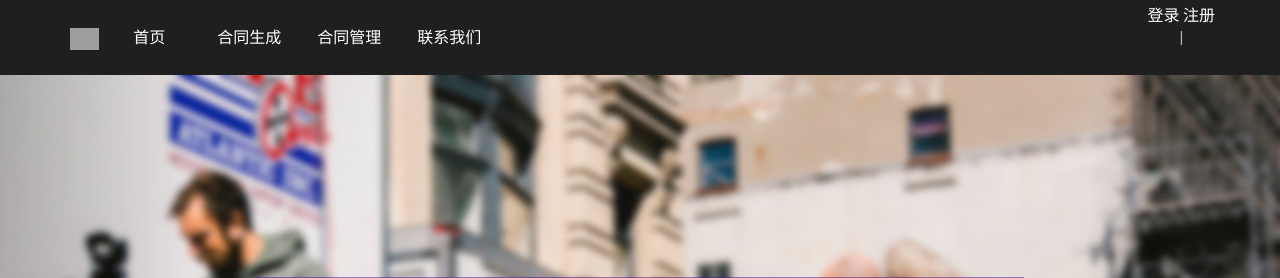
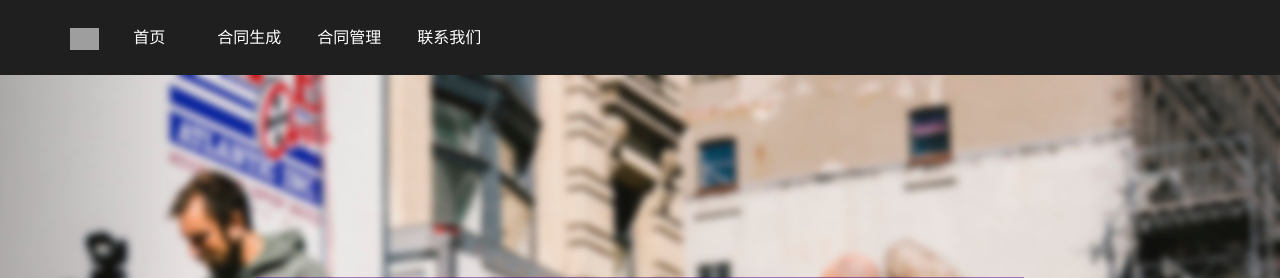
Before and after one commit to yaoclee/lawpact, a Django app: page / in a window 1280 px wide. Shown: the top 278 px of the page. Run offline with Django 3.2, Linux system fonts and the light colour scheme; parts of the project's set-up code (start-up, migrations or seed data) failed here and were passed over; some libraries are stand-ins or nearby versions; grey boxes are pictures that could not be loaded.

Commit message:
remove login|register in the head. if not authetic, show login, register on the main page

```diff
--- a/templates/base.html
+++ b/templates/base.html
@@ -36,7 +36,7 @@
 		<!-- 置顶导航 -->
 		<nav role="navigation" class="navbar navbar-static-top">
 			<div class="container">
-				<a class="brand" href="#">
+				<a class="brand" href="">
 					<img alt="Brand" src="{% static 'img/logo.png' %}">
 				</a>
 
@@ -82,17 +82,6 @@
 								<li><a href="/logout/">退出登录</a></li>
 							</ul>
 						</li>
-						{% else %}
-							<li>
-								<a href="/login/">登录</a>
-							</li>
-							<li>
-								<span>|</span>
-							</li>
-							<li>
-								<a href="/register/">注册</a>
-							</li>
-
 						{% endif %}
 					</ul>
 				</div>
--- a/templates/index.html
+++ b/templates/index.html
@@ -60,9 +60,11 @@
                 <h2 style="font-size:25px;color:#532883;margin-top:70px;">他们正在使用有娱生成、管理自己的合同</h2>
                 <p>我们正在为这些客户提供最优质的娱乐传媒领域法律服务，现在，你也可以成为他们中的一员</p>
                 <p><img src="{% static 'img/footer-logo.png' %}" alt=""/>  <img src="{% static 'img/footer-logo.png' %}" alt=""/><img src="{% static 'img/footer-logo.png' %}" alt=""/></p>
-                <div class="col-sm-12" style="margin-top:30px;">
-                    <a href="./contract-guider.html" class="立即生成 s-btn">登录或注册</a>
+                {% if not user.is_authenticated %}
+				<div class="col-sm-12" style="margin-top:30px;">
+                    <a href="/login/" class="立即生成 s-btn">登录</a> <a href="/register/" class="立即生成 s-btn">注册</a>
                 </div>
+				{% endif %}
             </div>
         </div>
         <div class="container">
```
